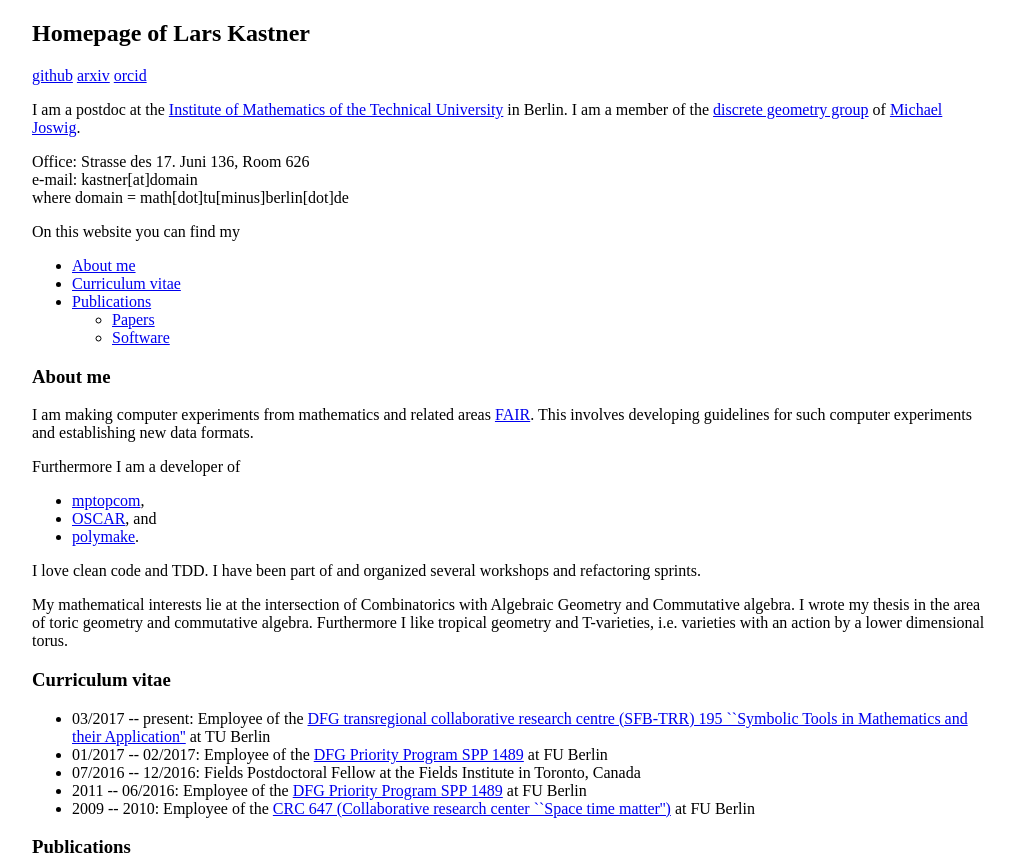
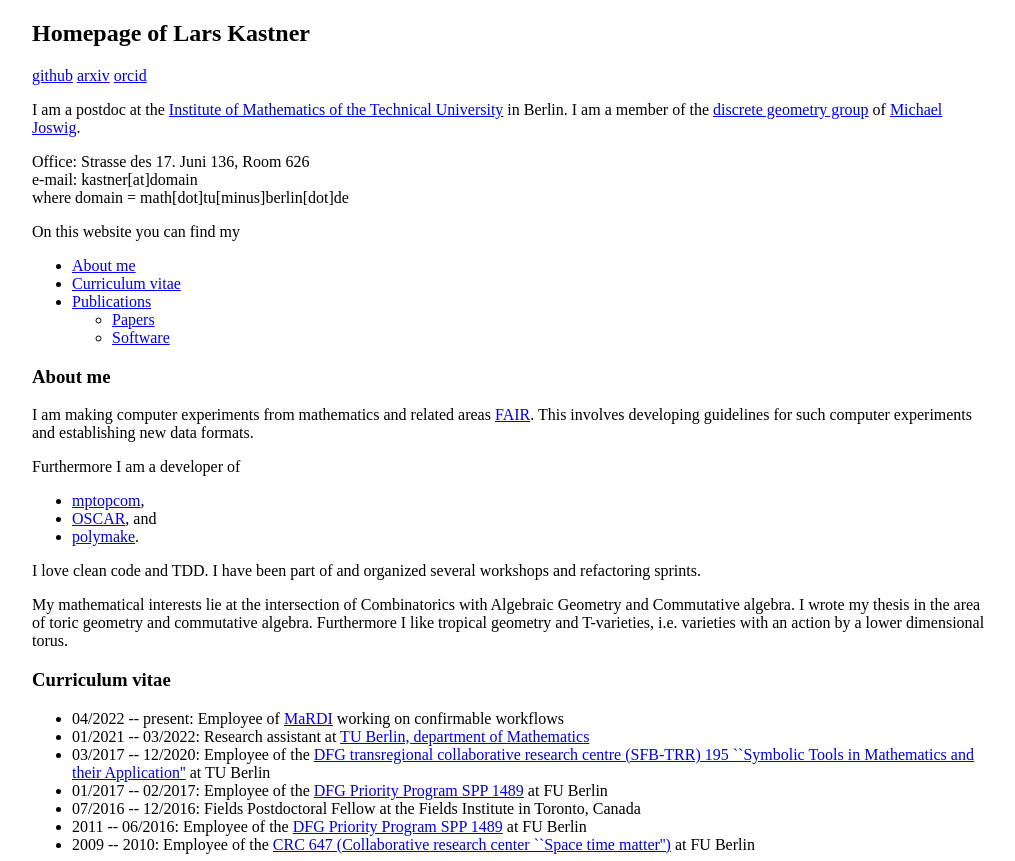
Before and after one commit to lkastner/lkastner.github.io, a plain HTML site: page index.html in a window 1280 px wide. Shown: the top 861 px of the page, without its empty margins (128-1143 px from the left). Drawn offline with Linux system fonts and the light colour scheme.

Commit message:
Add MaRDI

```diff
--- a/index.html
+++ b/index.html
@@ -65,7 +65,9 @@
 
       <h3 id="cv">Curriculum vitae</h3>
          <ul>
-            <li>03/2017 -- present: Employee of the <a href="https://www.computeralgebra.de/sfb/">DFG transregional collaborative research centre (SFB-TRR) 195 ``Symbolic Tools
+            <li>04/2022 -- present: Employee of <a href="https://mardi4nfdi.de">MaRDI</a> working on confirmable workflows</li>
+            <li>01/2021 -- 03/2022: Research assistant at <a href="https://www.tu-berlin.de/?9003">TU Berlin, department of Mathematics</a></li>
+            <li>03/2017 -- 12/2020: Employee of the <a href="https://www.computeralgebra.de/sfb/">DFG transregional collaborative research centre (SFB-TRR) 195 ``Symbolic Tools
             in Mathematics and their Application''</a> at TU Berlin</li>
             <li>01/2017 -- 02/2017: Employee of the <a href="https://spp.computeralgebra.de/">DFG Priority Program SPP
             1489</a> at FU Berlin</li>
```
